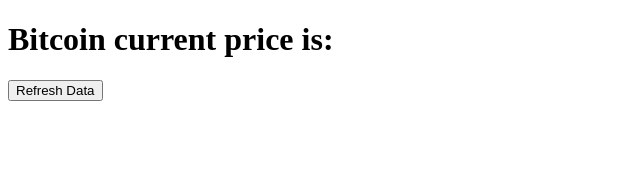
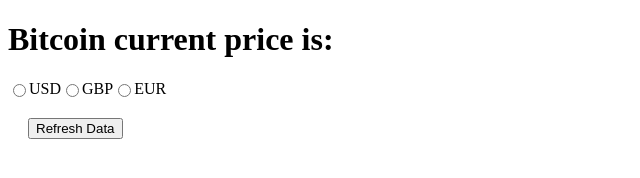
Before and after one commit to JamesRileydev/Bitcoin-price-app, a plain HTML site: page index.html in a window 1280 px wide. Shown: the whole page, without its empty margins (0-640 px from the left). Drawn offline with Linux system fonts and the light colour scheme; no server answers.

Commit message:
Adding radio buttons for currency

```diff
--- a/index.html
+++ b/index.html
@@ -8,6 +8,12 @@
 <body>
 <h1>Bitcoin current price is:<span id="price"></span></h1>
 
+<form action="">
+  <input type="radio" name="currency" value="USD"> USD<br>
+  <input type="radio" name="currency" value="GBP"> GBP<br>
+  <input type="radio" name="currency" value="EUR"> EUR
+</form>
+
 <button id="btn">Refresh Data</button>
 
 </body>
--- a/script.js
+++ b/script.js
@@ -5,7 +5,11 @@
   var currency = "USD";
 
   btn.addEventListener('click', function () {
+    getPrice();
+    console.log("Button Clicked!")
+  });
 
+  function getPrice() {
     var XHR = new XMLHttpRequest();
 
     XHR.onreadystatechange = function () {
@@ -19,17 +23,8 @@
     var url = "https://api.coindesk.com/v1/bpi/currentprice.json"
     XHR.open("GET", url);
     XHR.send();
+  }
 
-  });
-
-
-
-
-
-
-
-
-
-
+getPrice();
 
 }
--- a/style.css
+++ b/style.css
@@ -1,3 +1,11 @@
 span {
   color: green;
 }
+
+#btn {
+  margin: 20px;
+}
+
+form {
+  display: flex;
+}
```
